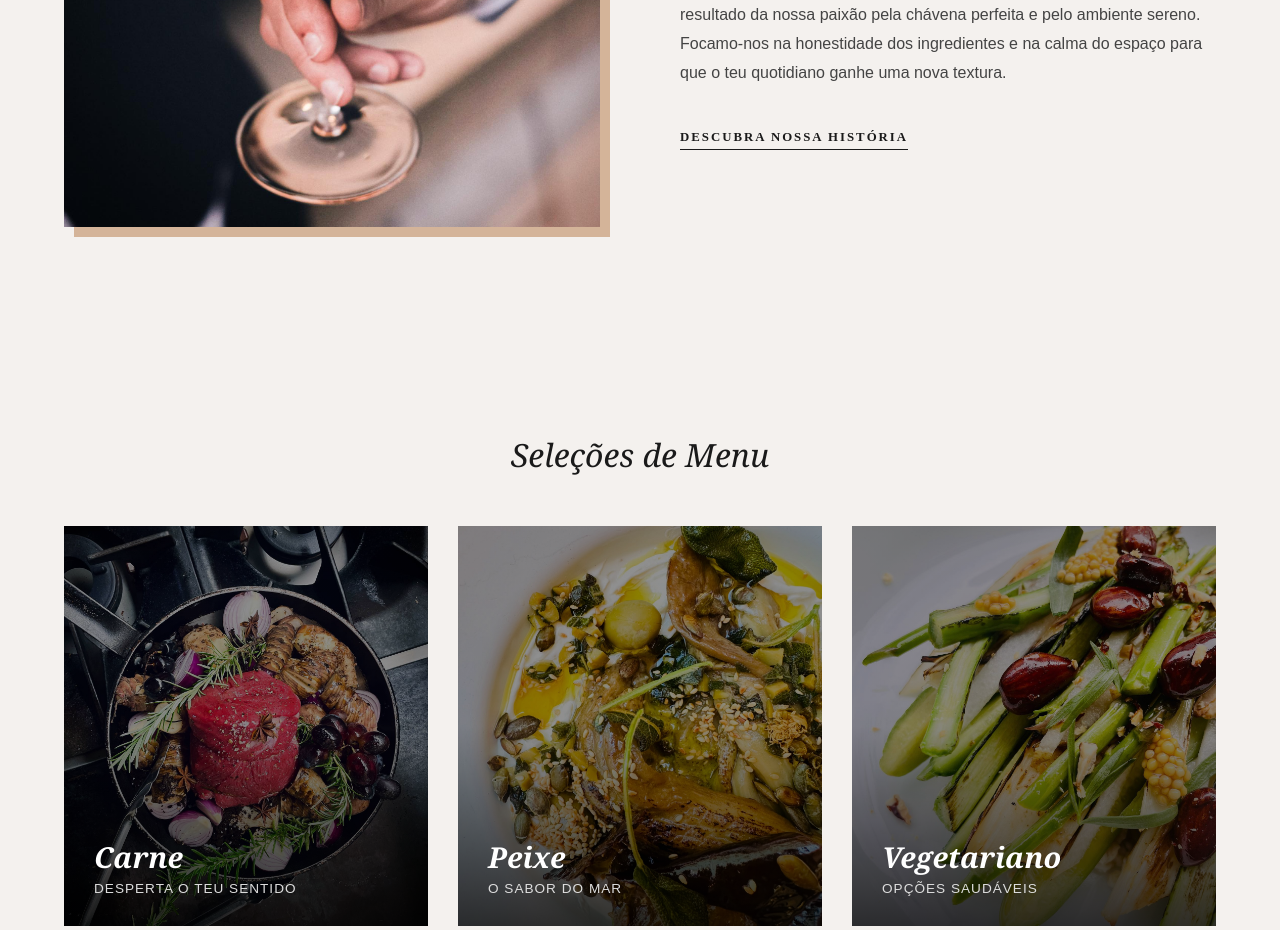
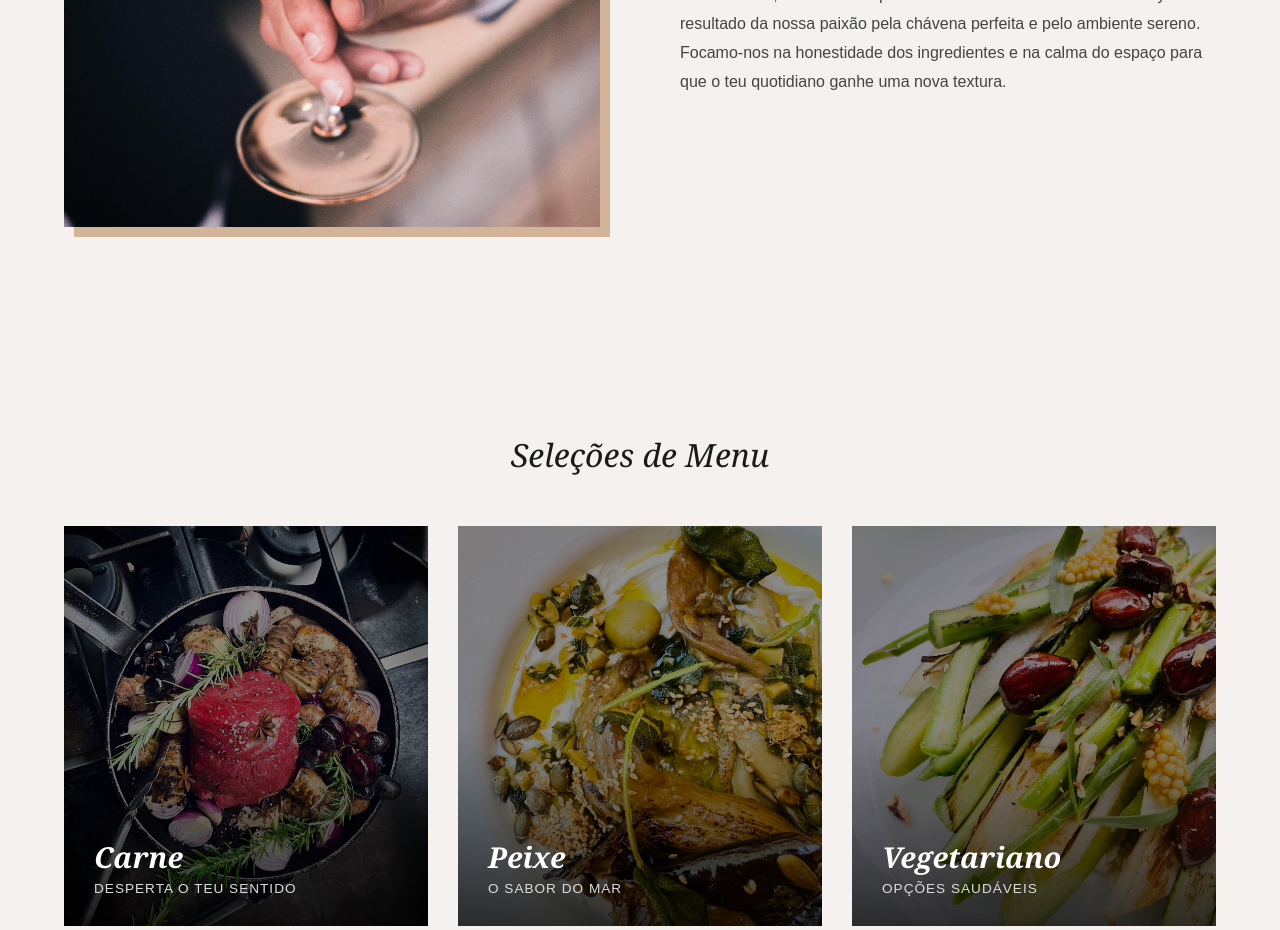
Before and after one commit to Marcelrobi1/cafetaria-frontend, a React (Vite) app: page / in a window 1280 px wide. Shown: the part 1580-2510 px from the top of the page. Built offline with nearby package versions, Linux system fonts and the light colour scheme.

Commit message:
small fix, homepage button delete

```diff
--- a/src/components/Homepage/About/About.jsx
+++ b/src/components/Homepage/About/About.jsx
@@ -22,7 +22,6 @@ function About() {
             Focamo-nos na honestidade dos ingredientes e na calma do espaço para que
             o teu quotidiano ganhe uma nova textura.
           </p>
-          <a href="#historia" className="about-link">DESCUBRA NOSSA HISTÓRIA</a>
         </div>
       </div>
     </section>
```
